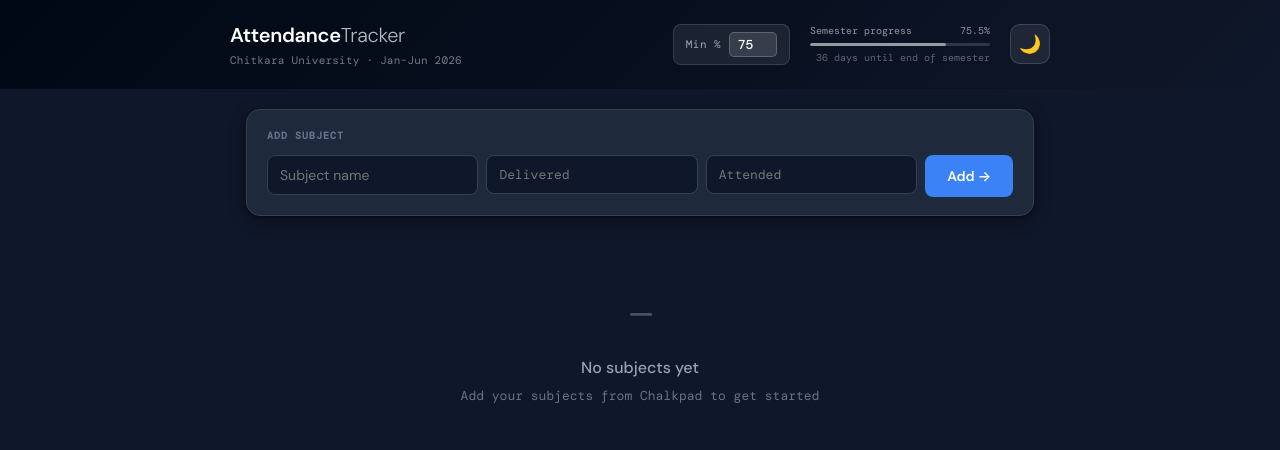
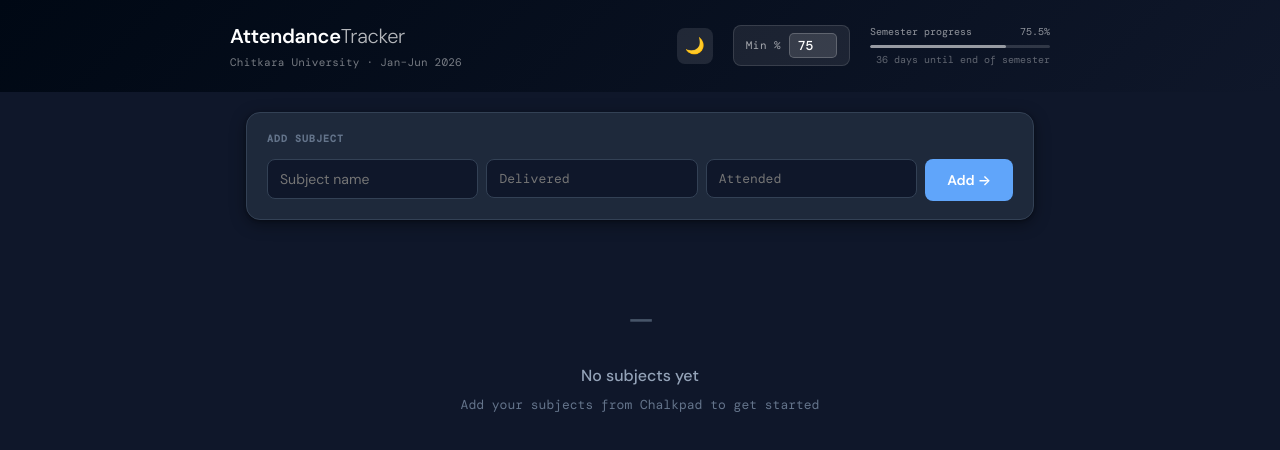
Before and after one commit to bhavyabsl2008-cyber/attendance-tracker, a plain HTML site: page index.html in a window 1280 px wide. Both pictures are taken after a click on the button "Toggle dark mode". Drawn offline with nearby package versions, Linux system fonts and the light colour scheme; a web font is replaced by a local one.

Commit message:
fix: lighten dark mode colors, increase font sizes for readability

```diff
--- a/css/style.css
+++ b/css/style.css
@@ -46,20 +46,20 @@
 
 /* Dark mode */
 :root.dark-mode {
-    --safe: #10b981;
-    --safe-bg: #064e3b;
-    --safe-border: #047857;
-    --warning: #f59e0b;
-    --warning-bg: #78350f;
-    --warning-border: #b45309;
-    --danger: #ef4444;
-    --danger-bg: #7f1d1d;
-    --danger-border: #991b1b;
+    --safe: #34d399;
+    --safe-bg: #1f3a37;
+    --safe-border: #10b981;
+    --warning: #fbbf24;
+    --warning-bg: #3a2f0b;
+    --warning-border: #f59e0b;
+    --danger: #f87171;
+    --danger-bg: #3f1515;
+    --danger-border: #ef4444;
     --debar: #fca5a5;
-    --debar-bg: #7f1d1d;
+    --debar-bg: #3f1515;
 
-    --blue: #3b82f6;
-    --blue-dark: #1e40af;
+    --blue: #60a5fa;
+    --blue-dark: #3b82f6;
     --blue-light: #1e3a8a;
 
     --bg: #0f172a;
@@ -83,9 +83,10 @@ body {
     background: var(--bg);
     color: var(--text);
     min-height: 100vh;
-    line-height: 1.5;
+    line-height: 1.6;
     -webkit-font-smoothing: antialiased;
     padding-bottom: max(20px, env(safe-area-inset-bottom));
+    font-size: 15px;
 }
 
 /* ============ TOASTS ============ */
@@ -357,29 +358,20 @@ header {
     display: flex;
     align-items: center;
     justify-content: center;
-    width: 40px;
-    height: 40px;
-    border-radius: 10px;
-    border: 1px solid rgba(255,255,255,0.15);
-    background: rgba(255,255,255,0.08);
+    width: 36px;
+    height: 36px;
+    border-radius: 8px;
+    border: none;
+    background: rgba(255,255,255,0.1);
+    color: white;
     cursor: pointer;
-    font-size: 18px;
-    transition: all 0.25s ease;
+    font-size: 16px;
+    transition: background 0.2s ease;
     padding: 0;
 }
 
 .dark-mode-btn:hover {
-    background: rgba(255,255,255,0.15);
-    border-color: rgba(255,255,255,0.25);
-}
-
-.dark-icon {
-    display: block;
-    transition: transform 0.3s ease;
-}
-
-.dark-mode-btn:active .dark-icon {
-    transform: scale(1.2) rotate(20deg);
+    background: rgba(255,255,255,0.18);
 }
 
 /* ============ CONTAINER ============ */
@@ -852,12 +844,12 @@ header {
 
 .quick-tap-btn {
     flex: 1;
-    padding: 9px 10px;
+    padding: 10px 10px;
     border: 1px solid var(--border);
     border-radius: var(--radius-sm);
     background: var(--bg);
     color: var(--text-soft);
-    font-size: 12px;
+    font-size: 13px;
     font-weight: 500;
     font-family: var(--font-body);
     cursor: pointer;
@@ -943,7 +935,7 @@ header {
 }
 
 .percentage {
-    font-size: 42px;
+    font-size: 48px;
     font-weight: 400;
     letter-spacing: -2px;
     line-height: 1;
@@ -1027,7 +1019,7 @@ header {
 }
 
 .stat span {
-    font-size: 16px;
+    font-size: 18px;
     font-weight: 400;
     font-family: var(--font-mono);
     display: block;
@@ -1036,7 +1028,7 @@ header {
 }
 
 .stat label {
-    font-size: 9px;
+    font-size: 10px;
     color: var(--muted-light);
     text-transform: uppercase;
     letter-spacing: 0.06em;
--- a/index.html
+++ b/index.html
@@ -34,6 +34,7 @@
                 <p>Chitkara University · Jan–Jun 2026</p>
             </div>
             <div class="header-controls">
+                <button id="dark-mode-toggle" class="dark-mode-btn" onclick="DarkMode.toggle()" title="Toggle dark mode">🌙</button>
                 <div class="threshold-control">
                     <label>Min %</label>
                     <input type="number" id="threshold-input" min="50" max="95" value="75">
@@ -48,9 +49,6 @@
                     </div>
                     <div class="sem-days-left" id="sem-days-left"></div>
                 </div>
-                <button id="dark-mode-toggle" class="dark-mode-btn" onclick="DarkMode.toggle()" title="Toggle dark mode">
-                    <span class="dark-icon">🌙</span>
-                </button>
             </div>
         </div>
     </header>
@@ -140,6 +138,7 @@
 
     </div>
 
+    <script src="js/darkmode.js"></script>
     <script src="js/storage.js"></script>
     <script src="js/calculator.js"></script>
     <script src="js/settings.js"></script>
```
